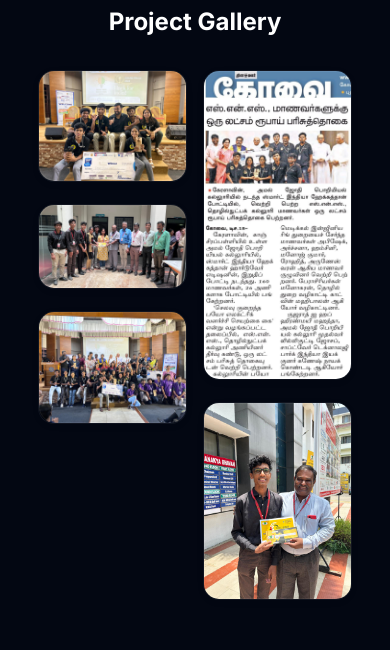
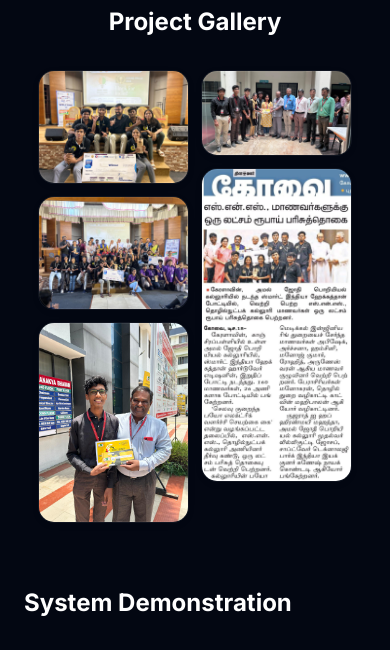
Before and after one commit to saruneswar/aruneswar-portfolio, a Next.js app: page /projects/ai-prosthetic-arm in a window 390 px wide. Shown: the part 3241-3891 px from the top of the page. Built offline with nearby package versions, Linux system fonts and the light colour scheme; grey boxes are pictures that could not be loaded.

Commit message:
feat: premium responsive gallery v1.0.4

```diff
--- a/src/components/ui/AchievementCard.tsx
+++ b/src/components/ui/AchievementCard.tsx
@@ -7,6 +7,7 @@ import { Trophy, Medal, Calendar, Building2, ExternalLink, Download } from "luci
 import { useState } from "react";
 import { Badge } from "./Badge";
 import { DocumentViewer } from "./DocumentViewer";
+import { PremiumGallery } from "./PremiumGallery";
 
 interface AchievementCardProps {
   achievement: Achievement;
@@ -25,13 +26,17 @@ export const AchievementCard = ({ achievement, index }: AchievementCardProps) =>
       whileInView={{ opacity: 1, y: 0 }}
       viewport={{ once: true, margin: "-50px" }}
       transition={{ duration: 0.6, delay: index * 0.2, ease: "easeOut" }}
-      className="group flex flex-col md:flex-row gap-6 md:gap-8 rounded-3xl overflow-hidden border border-white/5 bg-muted/10 backdrop-blur-lg p-6 md:p-8 shadow-[inset_0_1px_1px_rgba(255,255,255,0.05),0_2px_8px_rgba(0,0,0,0.04)] hover:shadow-[inset_0_1px_1px_rgba(255,255,255,0.1),0_4px_16px_rgba(0,0,0,0.08)] hover:border-white/10 hover:-translate-y-0.5 transition-all duration-300 relative"
+      className="group flex flex-col lg:flex-row gap-6 lg:gap-8 rounded-3xl overflow-hidden border border-white/5 bg-muted/10 backdrop-blur-lg p-6 md:p-8 shadow-[inset_0_1px_1px_rgba(255,255,255,0.05),0_2px_8px_rgba(0,0,0,0.04)] hover:shadow-[inset_0_1px_1px_rgba(255,255,255,0.1),0_4px_16px_rgba(0,0,0,0.08)] hover:border-white/10 hover:-translate-y-0.5 transition-all duration-300 relative"
     >
       {/* Glow effect behind the card */}
       <div className="absolute inset-0 bg-gradient-to-r from-accent/0 via-accent/5 to-accent/0 opacity-0 group-hover:opacity-100 transition-opacity duration-700 pointer-events-none" />
 
       {achievement.image && (
-        <div className={`relative w-full md:w-1/3 ${frame} rounded-2xl overflow-hidden border border-muted-foreground/20 flex-shrink-0 bg-muted/30`}>
+        <>
+          <div className="block lg:hidden w-full -mt-2">
+            <PremiumGallery images={[achievement.image]} />
+          </div>
+          <div className={`hidden lg:block relative w-full lg:w-1/3 ${frame} rounded-2xl overflow-hidden border border-muted-foreground/20 flex-shrink-0 bg-muted/30`}>
             <Image
               src={achievement.image}
               alt={achievement.title}
@@ -45,6 +50,7 @@ export const AchievementCard = ({ achievement, index }: AchievementCardProps) =>
               }}
             />
           </div>
+        </>
       )}
 
       <div className="flex flex-col flex-1 justify-center z-10">
--- a/src/components/ui/ExperienceCard.tsx
+++ b/src/components/ui/ExperienceCard.tsx
@@ -5,6 +5,7 @@ import { motion } from "framer-motion";
 import { Calendar, MapPin, Building, ChevronRight, CheckCircle2 } from "lucide-react";
 import Image from "next/image";
 import { useState } from "react";
+import { PremiumGallery } from "./PremiumGallery";
 
 interface ExperienceCardProps {
   experience: Experience;
@@ -34,7 +35,7 @@ export const ExperienceCard = ({ experience, index }: ExperienceCardProps) => {
       <div className="w-full md:w-[calc(75%-40px)] md:text-left">
         <div className="flex flex-col rounded-3xl overflow-hidden border border-white/5 bg-muted/10 backdrop-blur-lg p-6 md:p-8 shadow-[inset_0_1px_1px_rgba(255,255,255,0.05),0_2px_8px_rgba(0,0,0,0.04)] hover:shadow-[inset_0_1px_1px_rgba(255,255,255,0.1),0_4px_16px_rgba(0,0,0,0.08)] hover:border-white/10 hover:-translate-y-0.5 transition-all duration-300">
 
-          <div className="order-2 md:order-1 flex flex-col w-full">
+          <div className="flex flex-col w-full">
             <div className="flex flex-wrap items-center gap-4 mb-5 text-sm text-muted-foreground font-medium">
             <span className="flex items-center gap-1.5 px-3 py-1.5 rounded-md bg-accent/10 text-accent border border-accent shadow-sm">
               <Calendar size={14} />
@@ -92,11 +93,15 @@ export const ExperienceCard = ({ experience, index }: ExperienceCardProps) => {
           </div>
 
           {gallerySlice.length > 0 && (
-            <div className={`order-1 md:order-2 mb-8 md:mb-0 md:mt-10 mx-auto w-full md:w-fit max-w-full grid gap-4 md:gap-5 ${
-              isSingle
-                ? 'grid-cols-1'
-                : 'grid-cols-1 sm:grid-cols-2'
-            }`}>
+            <>
+              <div className="block lg:hidden mt-6">
+                <PremiumGallery images={gallerySlice} />
+              </div>
+              <div className={`hidden lg:grid mb-8 md:mb-0 md:mt-10 mx-auto w-full md:w-fit max-w-full gap-4 md:gap-5 ${
+                isSingle
+                  ? 'grid-cols-1'
+                  : 'grid-cols-1 sm:grid-cols-2'
+              }`}>
               {gallerySlice.map((img, i) => {
                 const frame = frames[img] || (experience.company === "Dot World Technologies" && i === 0 ? "aspect-[4/5]" : "aspect-video");
 
@@ -131,6 +136,7 @@ export const ExperienceCard = ({ experience, index }: ExperienceCardProps) => {
                 );
               })}
             </div>
+            </>
           )}
 
         </div>
--- /dev/null
+++ b/src/components/ui/PremiumGallery.tsx
@@ -0,0 +1,71 @@
+"use client";
+
+import { motion } from "framer-motion";
+
+interface PremiumGalleryProps {
+  images: string[] | undefined;
+}
+
+export const PremiumGallery = ({ images }: PremiumGalleryProps) => {
+  if (!images || images.length === 0) return null;
+
+  const renderItem = (src: string, index: number) => {
+    const isVideo = src.endsWith('.mp4');
+    return (
+      <motion.div
+        key={`${src}-${index}`}
+        initial={{ opacity: 0, y: 20 }}
+        whileInView={{ opacity: 1, y: 0 }}
+        viewport={{ once: true }}
+        transition={{ duration: 0.5, delay: (index % 3) * 0.1 }}
+        className="relative rounded-2xl overflow-hidden border border-white/5 bg-muted/10 backdrop-blur-lg shadow-[inset_0_1px_1px_rgba(255,255,255,0.05),0_2px_8px_rgba(0,0,0,0.04)] hover:shadow-[inset_0_1px_1px_rgba(255,255,255,0.1),0_4px_16px_rgba(0,0,0,0.08)] hover:border-white/10 transition-all duration-300 group w-full"
+      >
+        {isVideo ? (
+          <video
+            src={src}
+            autoPlay
+            muted
+            loop
+            playsInline
+            className="w-full h-auto object-contain block group-hover:scale-[1.02] transition-transform duration-700"
+          />
+        ) : (
+          <img
+            src={src}
+            alt={`Gallery Image ${index + 1}`}
+            loading="lazy"
+            className="w-full h-auto object-contain block group-hover:scale-[1.02] transition-transform duration-700"
+          />
+        )}
+        <div className="absolute inset-0 shadow-[inset_0_0_0_1px_rgba(255,255,255,0.06)] pointer-events-none rounded-2xl" />
+      </motion.div>
+    );
+  };
+
+  return (
+    <div className="w-full block lg:hidden my-8">
+      {/* Mobile Grid (2 columns) */}
+      <div className="grid md:hidden grid-cols-2 gap-3 items-start">
+        <div className="flex flex-col gap-3">
+          {images.filter((_, i) => i % 2 === 0).map((src, i) => renderItem(src, i * 2))}
+        </div>
+        <div className="flex flex-col gap-3">
+          {images.filter((_, i) => i % 2 === 1).map((src, i) => renderItem(src, i * 2 + 1))}
+        </div>
+      </div>
+
+      {/* Tablet Grid (3 columns) */}
+      <div className="hidden md:grid grid-cols-3 gap-4 items-start">
+        <div className="flex flex-col gap-4">
+          {images.filter((_, i) => i % 3 === 0).map((src, i) => renderItem(src, i * 3))}
+        </div>
+        <div className="flex flex-col gap-4">
+          {images.filter((_, i) => i % 3 === 1).map((src, i) => renderItem(src, i * 3 + 1))}
+        </div>
+        <div className="flex flex-col gap-4">
+          {images.filter((_, i) => i % 3 === 2).map((src, i) => renderItem(src, i * 3 + 2))}
+        </div>
+      </div>
+    </div>
+  );
+};
--- a/src/components/ui/ProjectGallery.tsx
+++ b/src/components/ui/ProjectGallery.tsx
@@ -18,67 +18,17 @@ interface ProjectGalleryProps {
   images: string[] | undefined;
 }
 
-const MobileTabletGallery = ({ images }: { images: string[] }) => {
-  const len = images.length;
-
-  const renderItem = (src: string, index: number, extraClass: string = "") => {
-    const isVideo = src.endsWith('.mp4');
-    return (
-      <motion.div
-        key={index}
-        initial={{ opacity: 0, y: 20 }}
-        whileInView={{ opacity: 1, y: 0 }}
-        viewport={{ once: true }}
-        transition={{ duration: 0.5, delay: index * 0.1 }}
-        className={`relative rounded-2xl overflow-hidden border border-white/5 bg-muted/10 backdrop-blur-lg shadow-[inset_0_1px_1px_rgba(255,255,255,0.05),0_2px_8px_rgba(0,0,0,0.04)] hover:shadow-[inset_0_1px_1px_rgba(255,255,255,0.1),0_4px_16px_rgba(0,0,0,0.08)] hover:border-white/10 transition-all duration-300 group w-full ${extraClass}`}
-      >
-        {isVideo ? (
-          <video src={src} autoPlay muted loop playsInline controls className="w-full h-auto object-contain block group-hover:scale-[1.02] transition-transform duration-700" />
-        ) : (
-          <img src={src} alt={`Gallery Image ${index + 1}`} loading="lazy" className="w-full h-auto object-contain block group-hover:scale-[1.02] transition-transform duration-700" />
-        )}
-        <div className="absolute inset-0 shadow-[inset_0_0_0_1px_rgba(255,255,255,0.06)] pointer-events-none rounded-2xl" />
-      </motion.div>
-    );
-  };
-
-  if (len >= 5) {
-    return (
-      <div className="my-10 w-[92%] md:w-[85%] mx-auto block lg:hidden">
-        <h3 className="text-2xl font-bold text-foreground mb-8 text-center">Project Gallery</h3>
-        <div className="columns-2 md:columns-3 gap-4">
-          {images.map((src, index) => renderItem(src, index, "mb-4 inline-block w-full break-inside-avoid"))}
-        </div>
-      </div>
-    );
-  }
-
-  let gridClasses = "grid gap-4 items-start ";
-  if (len === 2) gridClasses += "grid-cols-2";
-  else if (len === 3) gridClasses += "grid-cols-2 md:grid-cols-3";
-  else if (len === 4) gridClasses += "grid-cols-2";
-  else if (len === 1) gridClasses += "grid-cols-1 md:grid-cols-2";
-
-  return (
-    <div className="my-10 w-[92%] md:w-[85%] mx-auto block lg:hidden">
-      <h3 className="text-2xl font-bold text-foreground mb-8 text-center">Project Gallery</h3>
-      <div className={gridClasses}>
-        {images.map((src, index) => {
-          let extra = "w-full";
-          if (len === 3 && index === 2) extra += " col-span-2 md:col-span-1";
-          return renderItem(src, index, extra);
-        })}
-      </div>
-    </div>
-  );
-};
+import { PremiumGallery } from "./PremiumGallery";
 
 export const ProjectGallery = ({ images }: ProjectGalleryProps) => {
   if (!images || images.length === 0) return null;
 
   return (
     <>
-      <MobileTabletGallery images={images} />
+      <div className="my-10 w-[92%] md:w-[85%] mx-auto block lg:hidden">
+        <h3 className="text-2xl font-bold text-foreground mb-4 text-center">Project Gallery</h3>
+        <PremiumGallery images={images} />
+      </div>
       <div className="hidden lg:block w-full">
         <DesktopGallery images={images} />
       </div>
```
Lines whose indentation alone changed are shown as unchanged.
